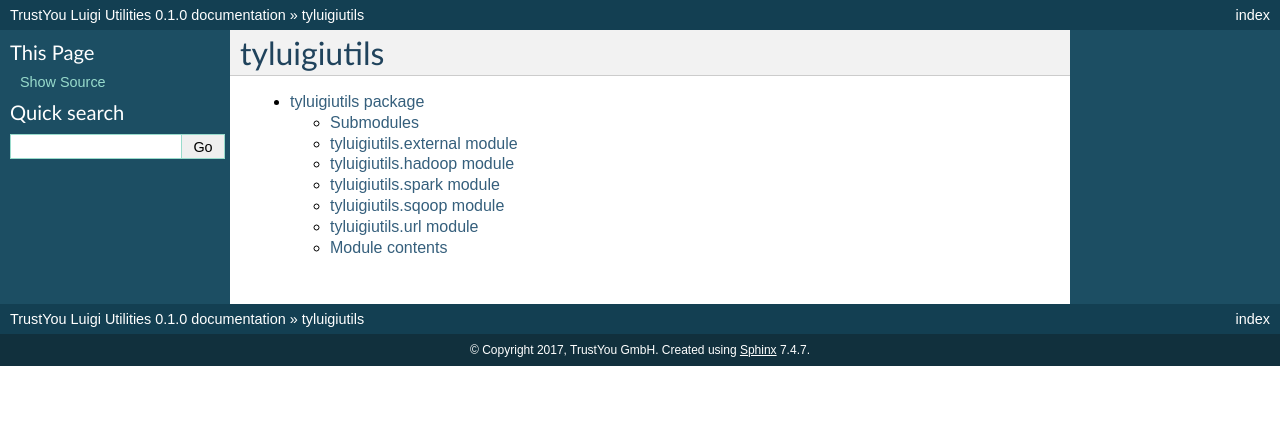
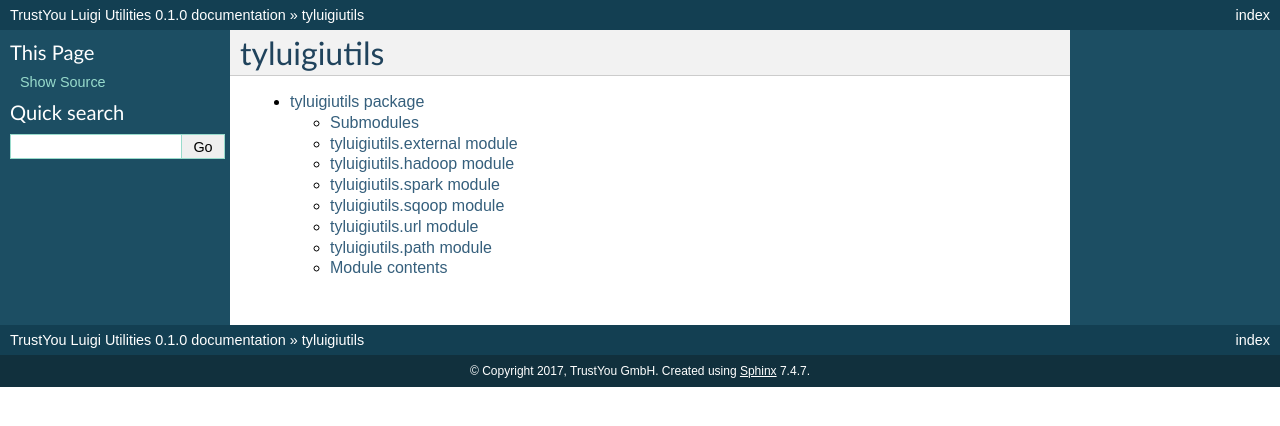
Before and after one commit to trustyou/tyluigiutils, a Sphinx documentation site: the page built from docs/source/modules.rst, in a window 1280 px wide. Shown: the top 426 px of the page. Built offline with Sphinx 7.4.7, drawn with Linux system fonts in a browser that asks for light colours; pages that are not in the unit, such as notebooks, are missing from menus.

Commit message:
Added missing module

```diff
--- a/docs/source/tyluigiutils.rst
+++ b/docs/source/tyluigiutils.rst
@@ -46,6 +46,14 @@ tyluigiutils\.url module
     :undoc-members:
     :show-inheritance:
 
+tyluigiutils\.path module
+--------------------------
+
+.. automodule:: tyluigiutils.path
+    :members:
+    :undoc-members:
+    :show-inheritance:
+
 
 Module contents
 ---------------
```
